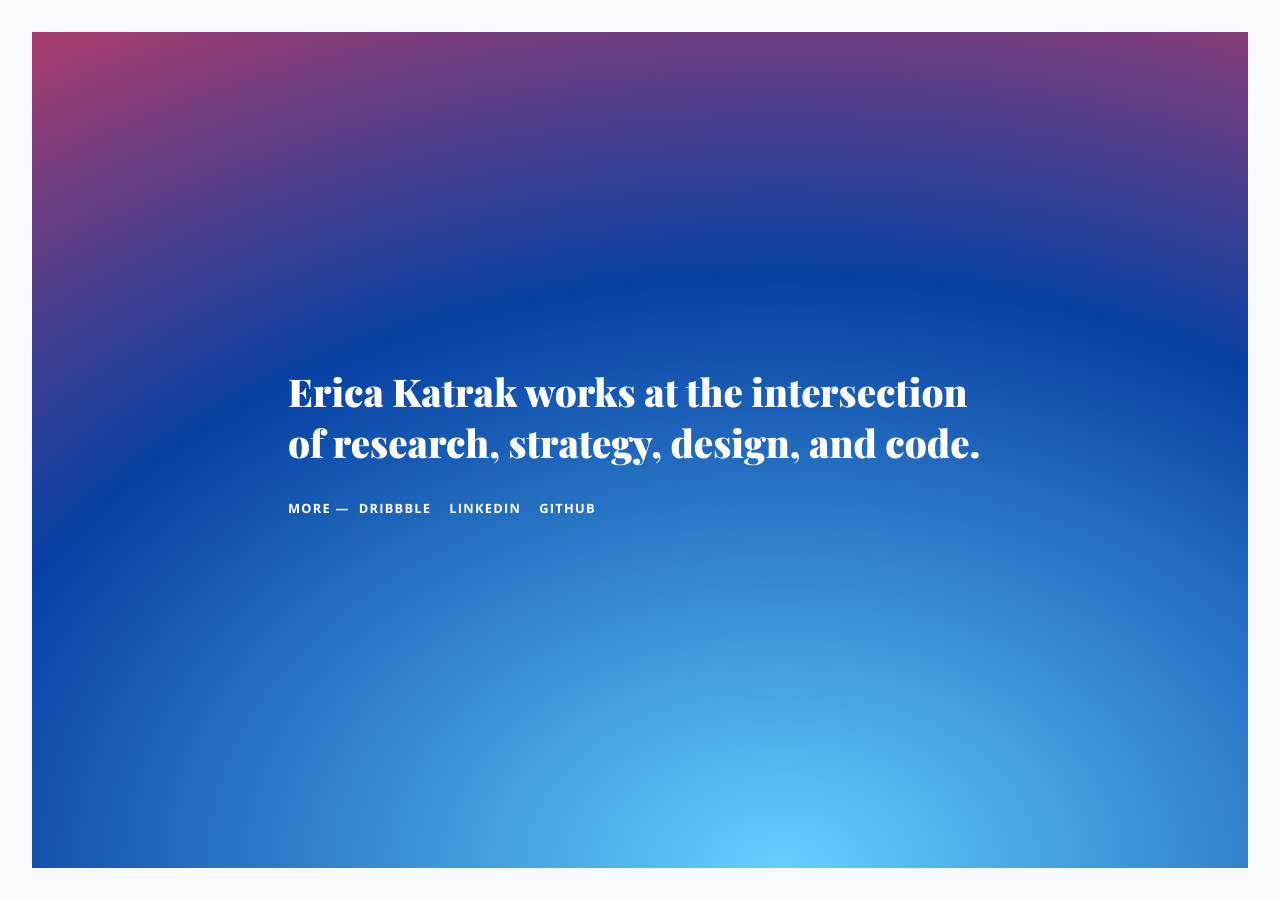
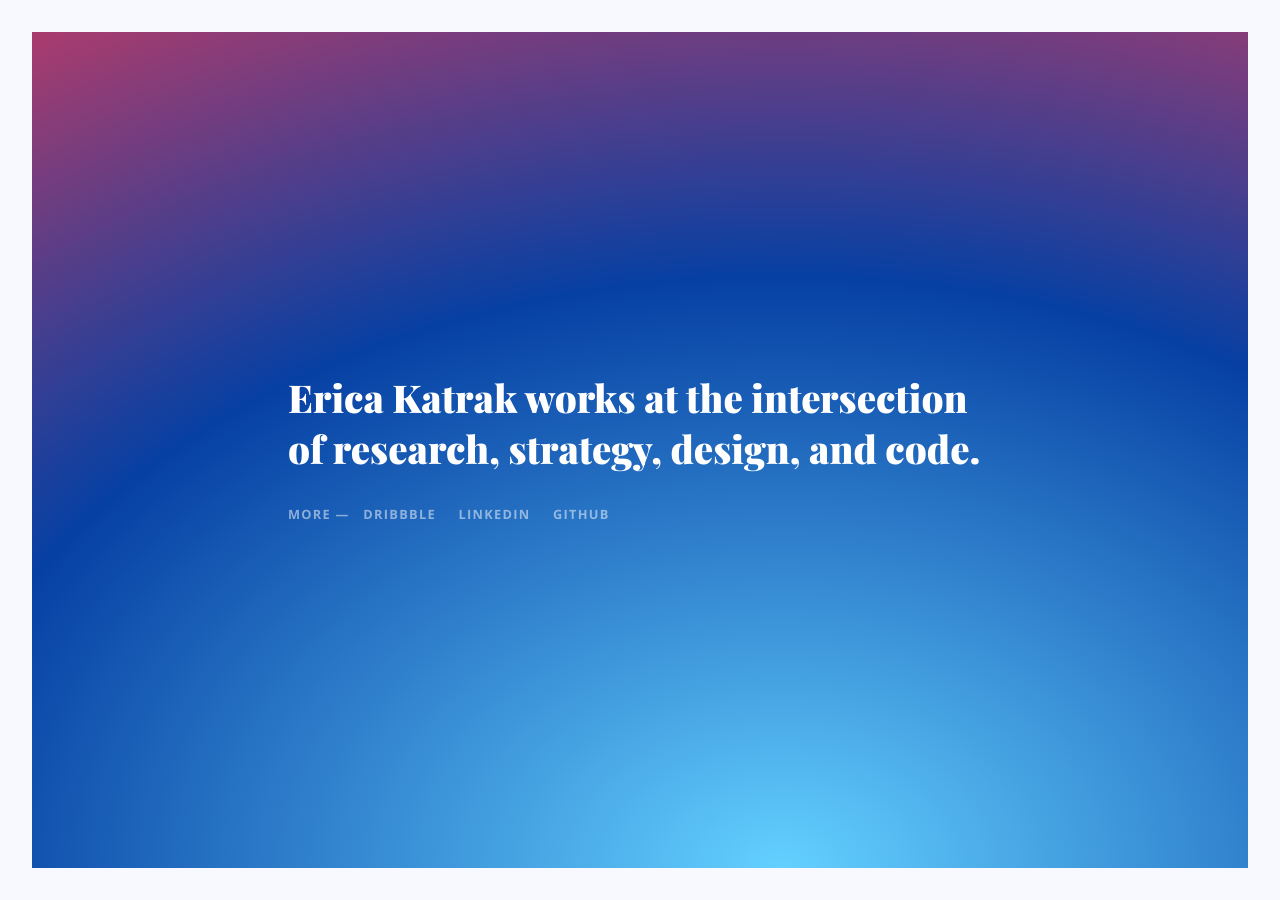
Before and after one commit to ericakatrak/ericakatrak.github.io, a Jekyll site: the page built from index.html, in a window 1280 px wide. Built offline with Jekyll 4.4.1, drawn with Linux system fonts in a browser that asks for light colours.

Commit message:
style tweaks

```diff
--- a/css/style.css
+++ b/css/style.css
@@ -75,8 +75,11 @@ p {
 	font-family: "Open Sans", sans-serif;
 	letter-spacing: 0.1vw;
 	animation: fade 2s ease-out -.65s;
-	padding-bottom: 1vw;
+	padding-bottom: 2vw;
+	opacity: .5;
 }
+
+p:last-child {padding-bottom: 0;}
 
 a {
 	color: #FFF;
--- a/index.html
+++ b/index.html
@@ -2,11 +2,15 @@
 layout: default
 ---
 
-		<section class="vertical-center">
-			<h1>Erica Katrak works at the intersection of research, strategy, design, and code.</h1>
+	<section>
+		<h1>Erica Katrak works at the intersection of research, strategy, design, and code.</h1>
 
-			<!--<p>Head of Design, <a href="http://www.prefer.com/" target="_blank">Prefer</a><br />
-			Mentor, <a href="http://www.designerfund.com/" target="_blank">Designer Fund</a></p>-->
+		<!--<p>Head of Design, <a href="http://www.prefer.com/" target="_blank">Prefer</a><br />
+		Mentor, <a href="http://www.designerfund.com/" target="_blank">Designer Fund</a></p>-->
 
-			<p class="more">More <span>—</span><a href="http://www.dribbble.com/ericakatrak" target="_blank">Dribbble</a><a href="http://www.linkedin.com/in/ericakatrak" target="_blank">LinkedIn</a><a href="https://www.github.com/ericakatrak" target="_blank">Github</a></p>
-		</section>
+		<p class="more">More <span>—</span>
+			<a href="http://www.dribbble.com/ericakatrak" target="_blank">Dribbble</a>
+			<a href="http://www.linkedin.com/in/ericakatrak" target="_blank">LinkedIn</a>
+			<a href="https://www.github.com/ericakatrak" target="_blank">Github</a>
+		</p>
+	</section>
```
